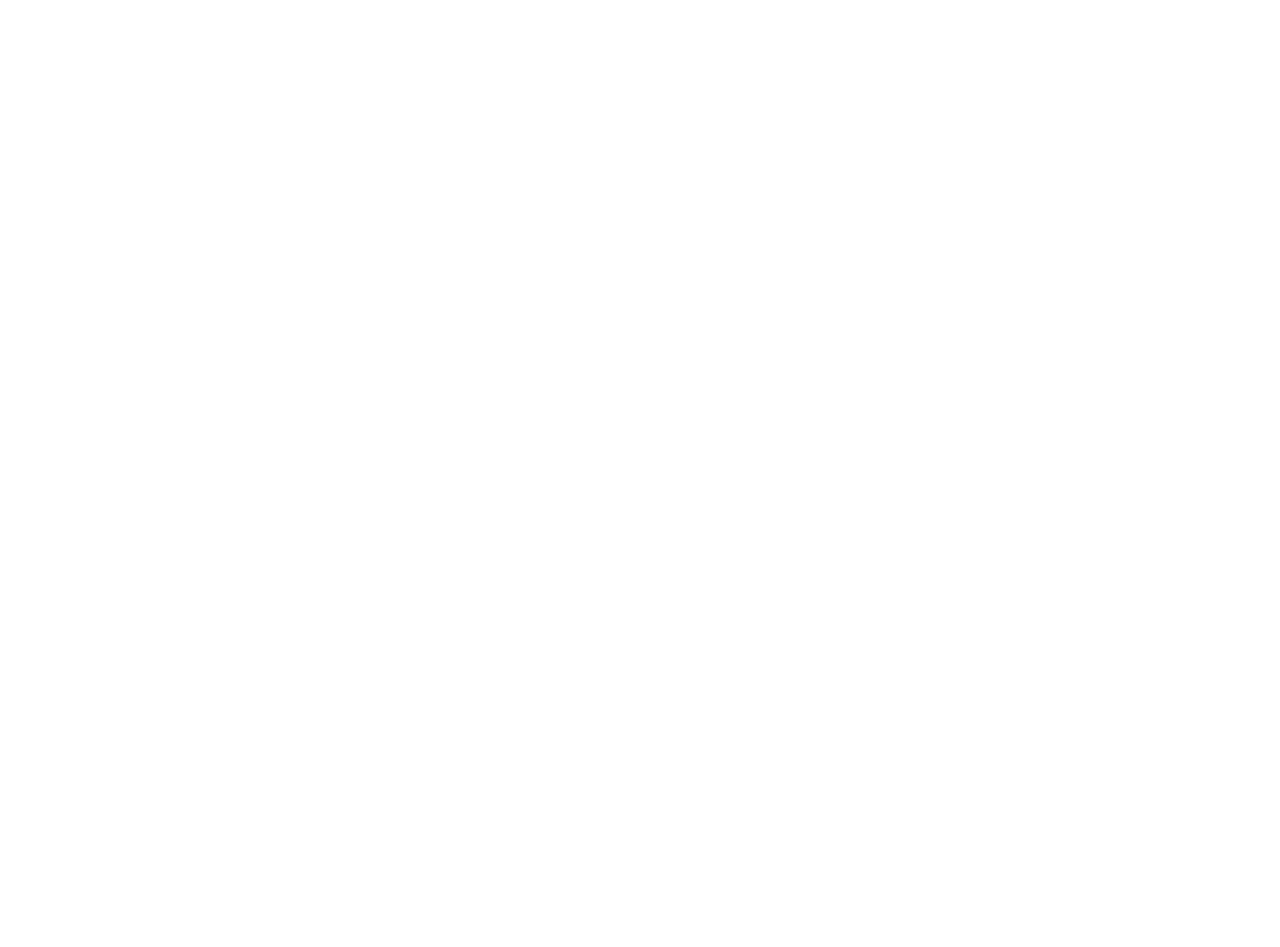
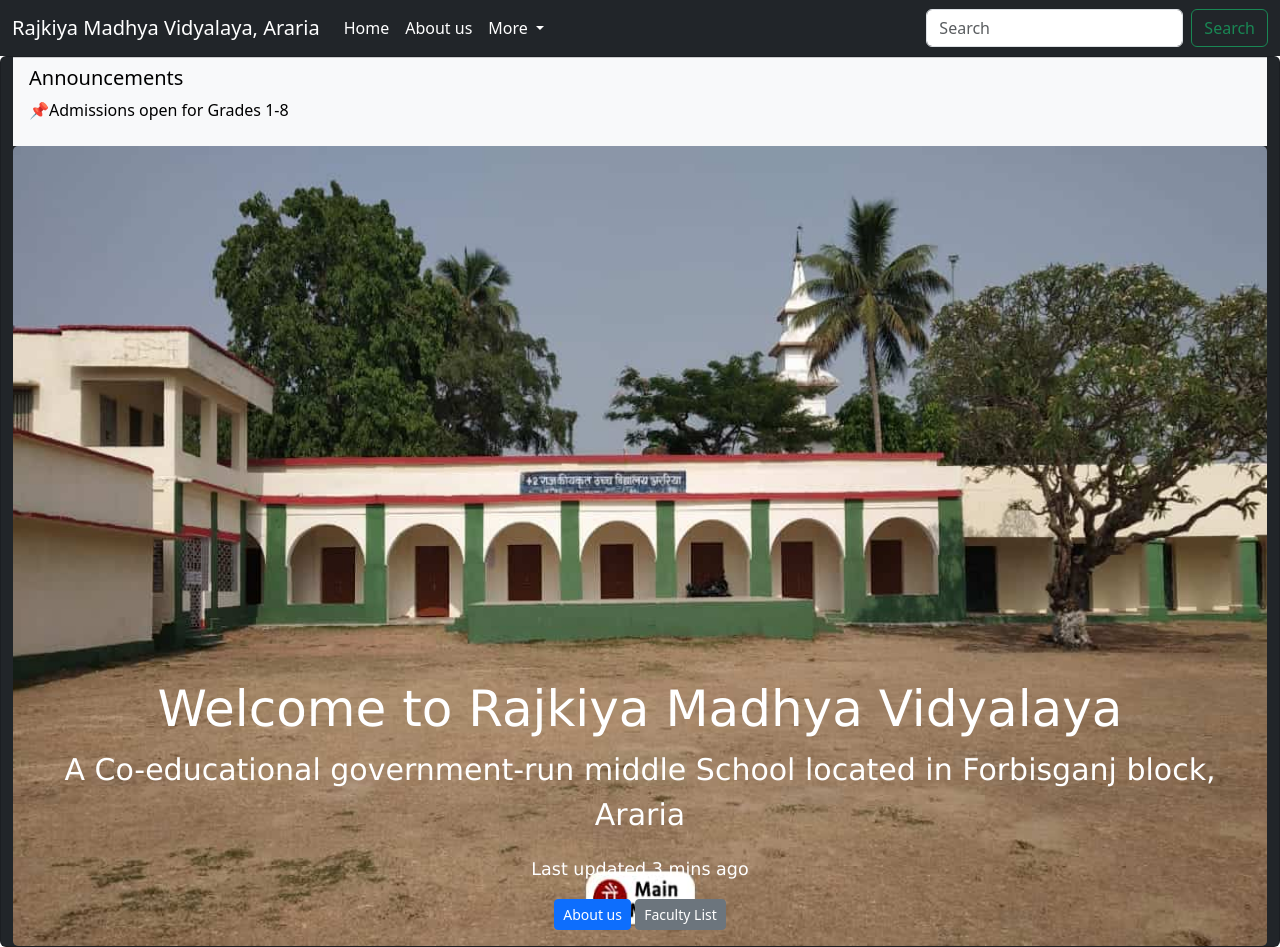
Before and after one commit to Adeshprasad/Html, a plain HTML site: page School website/index.html in a window 1280 px wide. Before the commit the page ends 800 px from the top, so only its background shows below. Drawn offline with nearby package versions, Linux system fonts and the light colour scheme.

Commit message:
Added navbar, basic info (card) and a announcement section

```diff
--- a/School website/index.html
+++ b/School website/index.html
@@ -4,14 +4,72 @@
 <head>
   <meta charset="utf-8">
   <meta name="viewport" content="width=device-width, initial-scale=1">
-  <title>Bootstrap demo</title>
+  <title>Rajkiya Madhya Vidyalaya, Araria</title>
   <link href="https://cdn.jsdelivr.net/npm/bootstrap@5.3.6/dist/css/bootstrap.min.css" rel="stylesheet"
-    integrity="sha384-4Q6Gf2aSP4eDXB8Miphtr37CMZZQ5oXLH2yaXMJ2w8e2ZtHTl7GptT4jmndRuHDT" crossorigin="anonymous">
+
+  integrity="sha384-4Q6Gf2aSP4eDXB8Miphtr37CMZZQ5oXLH2yaXMJ2w8e2ZtHTl7GptT4jmndRuHDT" crossorigin="anonymous">
+<style>
+  .card-footer
+  {
+    background-color: white;
+    color: black;
+  }
+</style>
 </head>
 
 <body>
 
+<nav class="navbar navbar-expand-lg bg-dark">
+  <div class="container-fluid">
+    <a class="navbar-brand" href="#" style="color: white;" >Rajkiya Madhya Vidyalaya, Araria</a>
+    <button class="navbar-toggler" type="button" data-bs-toggle="collapse" data-bs-target="#navbarSupportedContent" aria-controls="navbarSupportedContent" aria-expanded="false" aria-label="Toggle navigation">
+      <span class="navbar-toggler-icon"></span>
+    </button>
+    <div class="collapse navbar-collapse" id="navbarSupportedContent">
+      <ul class="navbar-nav me-auto mb-2 mb-lg-0">
+        <li class="nav-item">
+          <a style="color: white;" class="nav-link active" aria-current="page" href="#">Home</a>
+        </li>
+        <li class="nav-item">
+          <a class="nav-link" href="aboutus.html" style="color: white;">About us</a>
+        </li>
+        <li class="nav-item dropdown">
+          <a  style="color: white;" class="nav-link dropdown-toggle" href="#" role="button" data-bs-toggle="dropdown" aria-expanded="false">
+            More
+          </a>
+          <ul class="dropdown-menu" style="color: white;" >
+            <li><a class="dropdown-item" href="faculty.html">Faculty List</a></li>
+            <li><a class="dropdown-item" href="contact.html">Locate us</a></li>
+            <li><hr class="dropdown-divider"></li>
+          </ul>
+        </li>
+      </ul>
+      <form class="d-flex" role="search">
+        <input class="form-control me-2" type="search" placeholder="Search" aria-label="Search"/>
+        <button class="btn btn-outline-success" type="submit">Search</button>
+      </form>
+    </div>
+  </div>
+</nav>
 
+<div class="card text-bg-dark container-fluid">
+    <div class="card-footer bg-light">
+    <h5>Announcements</h5>
+    <p>📌Admissions open for Grades 1-8</p>
+  </div>
+  <img src="araria-high-school.jpg" class="card-img" alt="School image" height="800px" >
+
+  <div class="card-img-overlay text-center d-flex flex-column justify-content-end " text-light " >
+    <h5 class="card-title" style="font-size: 50px;font-family:Geneva;">Welcome to Rajkiya Madhya Vidyalaya</h5>
+    <p class="card-text" style="font-size: 30px;font-family:Geneva;">A Co-educational government-run middle School located in Forbisganj block, Araria</p>
+    <p class="card-text" style="font-size: 20px;font-family:Geneva;"><small>Last updated 3 mins ago</small></p>
+    <div><button  onclick="window.location.href='about.html'" type="button" class="btn btn-primary btn-sm">About us</button>
+    <button  onclick="window.location.href='faculty.html'" type="button" class="btn btn-secondary btn-sm">Faculty List</button>
+
+  </div></div>
+
+
+</div>
 
   <script src="https://cdn.jsdelivr.net/npm/bootstrap@5.3.6/dist/js/bootstrap.bundle.min.js"
     integrity="sha384-j1CDi7MgGQ12Z7Qab0qlWQ/Qqz24Gc6BM0thvEMVjHnfYGF0rmFCozFSxQBxwHKO"
```
Also changed, not shown: School website/aboutus.html (added, +15 -0 lines), School website/araria-high-school.jpg (added).
